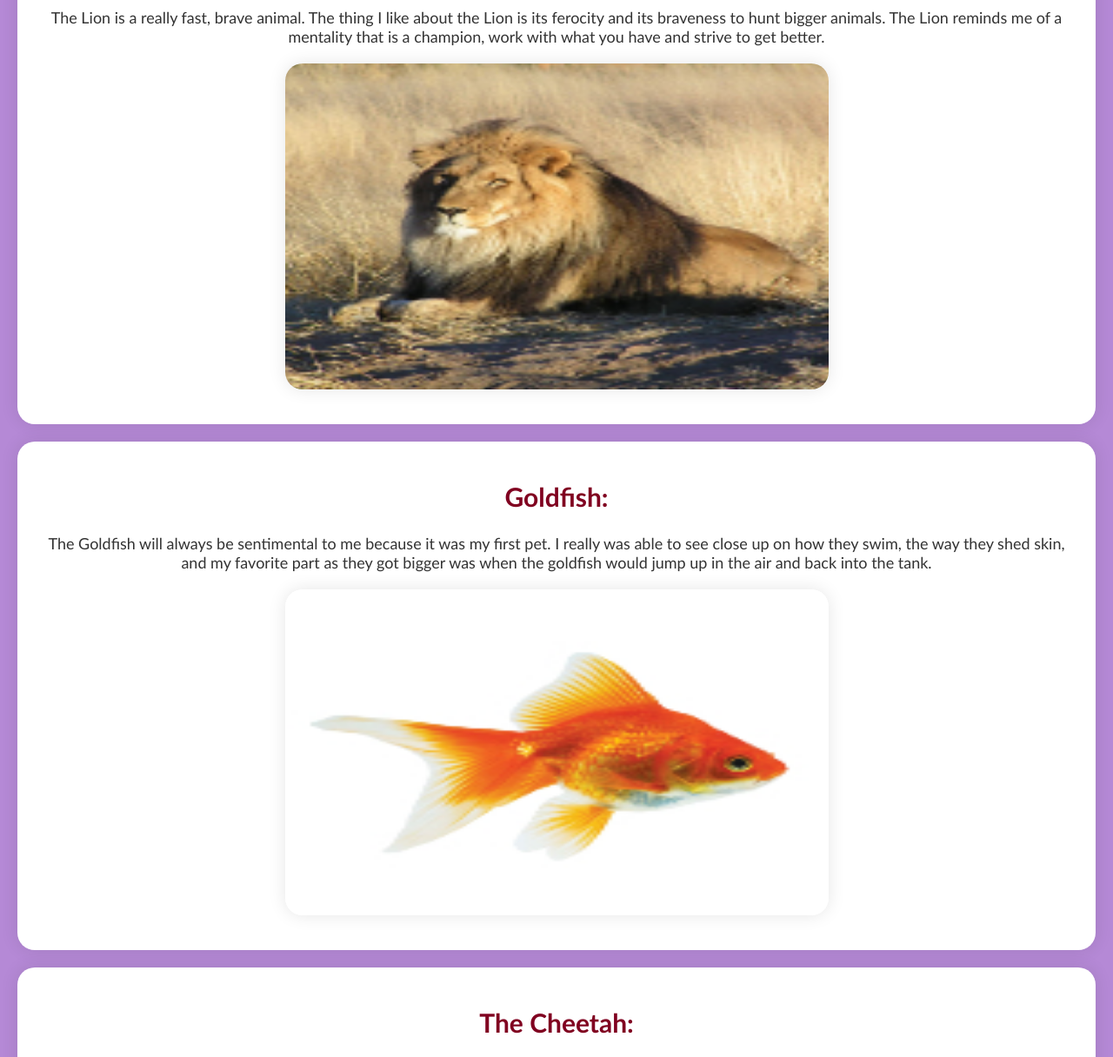
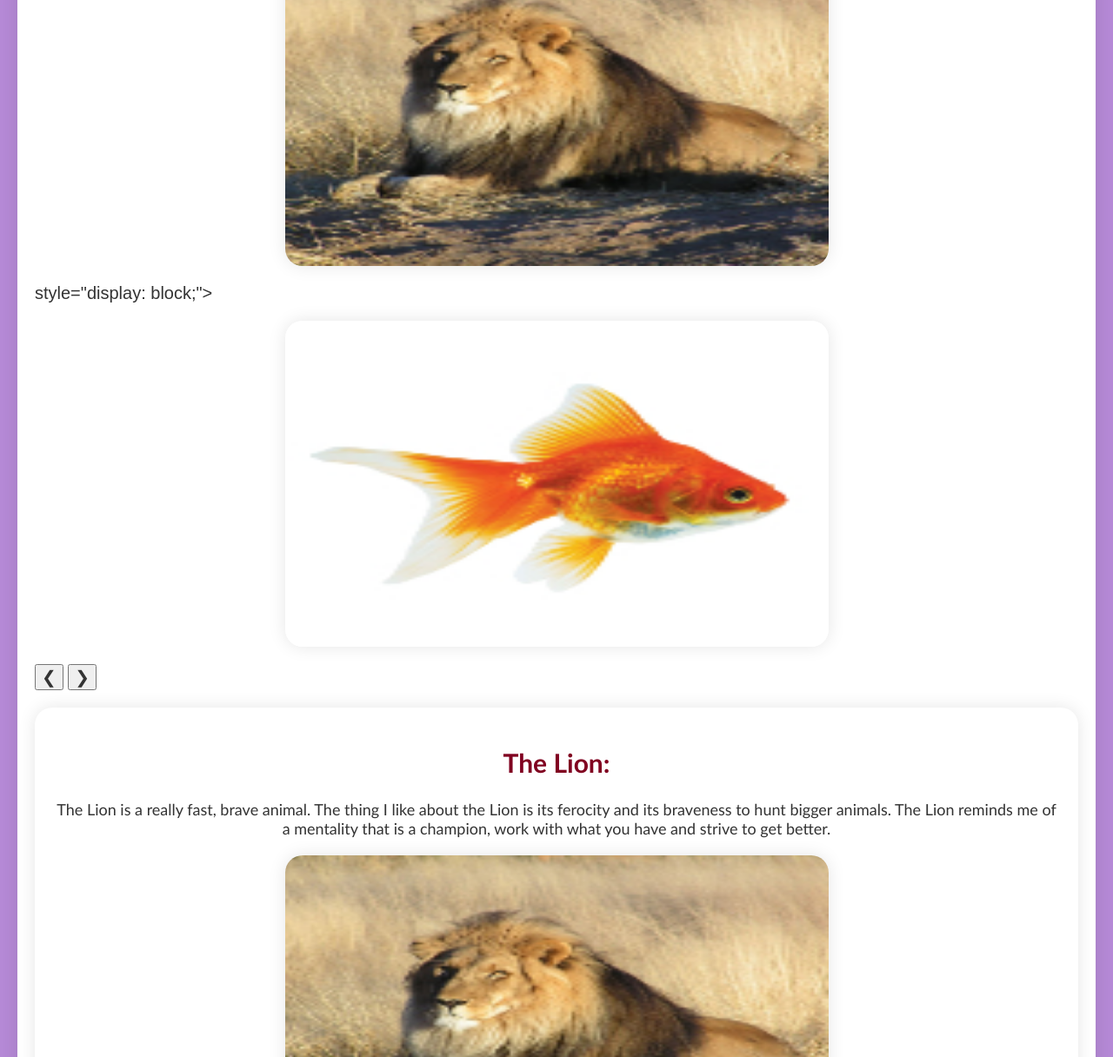
Before and after one commit to Rayyan1222/Project5, a plain HTML site: page animals.html in a window 1280 px wide. Shown: the part 488-1704 px from the top of the page at 87% size. Drawn offline with Linux system fonts and the light colour scheme.

Commit message:
Update animals.html

```diff
--- a/animals.html
+++ b/animals.html
@@ -21,7 +21,17 @@
   <section class="animals">
     <h1>Top 3 Favorite Animals:</h1>
     <p>This page is dedicated to my favorite animals</p>
-  </section>
+
+    <section id="slider">
+  <h2>AnimalShow</h2>
+  <div class="slider-container">
+    <img class="slider-image" src="images/lion.jpg" alt="A beautiful Lion In The Wild" id="lion"> style="display: block;">
+    <img class="slider-image" src="images/goldfish.jpg" alt="An Orange Goldfish" id="goldfish">
+  </div>
+  <button class="prev" onclick="changeSlide(-1)">&#10094;</button>
+  <button class="next" onclick="changeSlide(1)">&#10095;</button>
+</section>
+
  <section class="animals">
     <h2>The Lion:</h2>
     <p>The Lion is a really fast, brave animal. The thing I like about the Lion is its ferocity and its braveness to hunt bigger animals. The Lion reminds me of a mentality that is a champion, work with what you have and strive to get better.</p>
```
